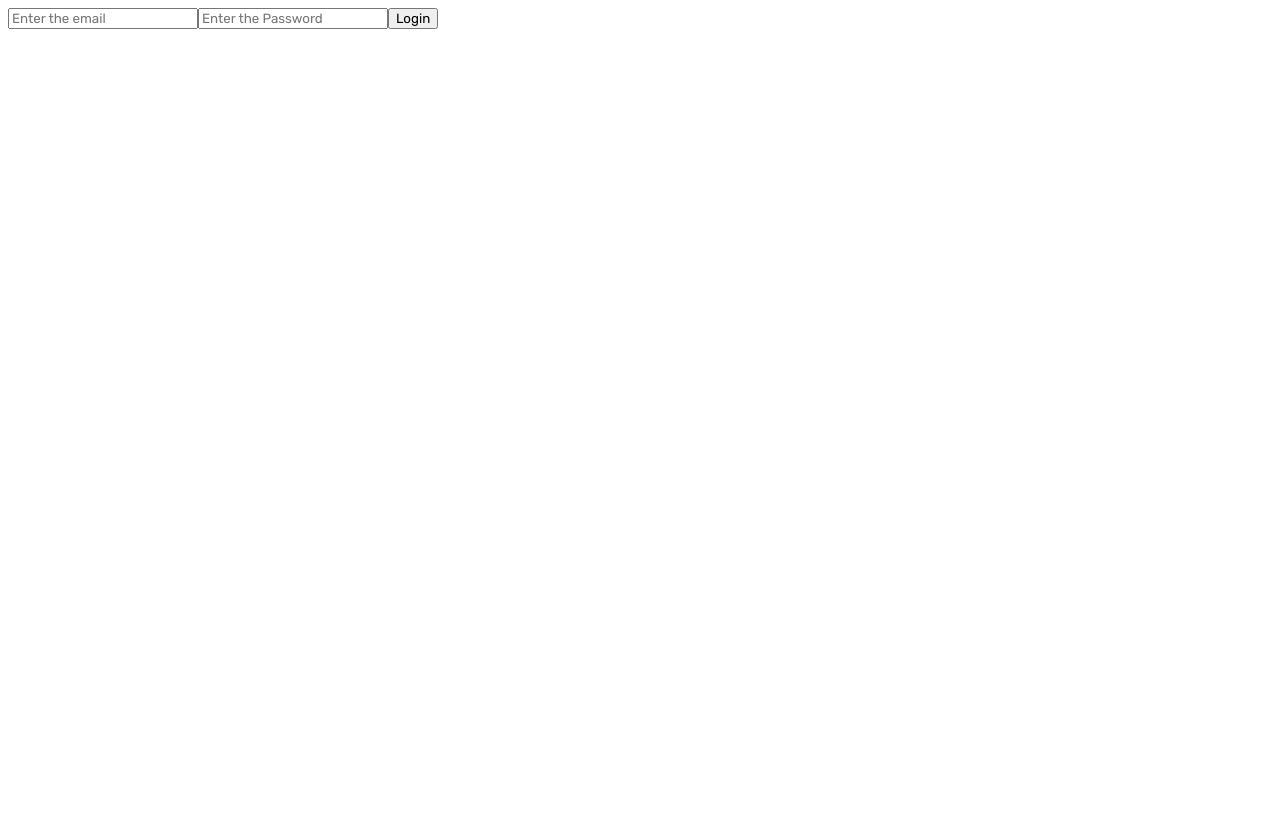
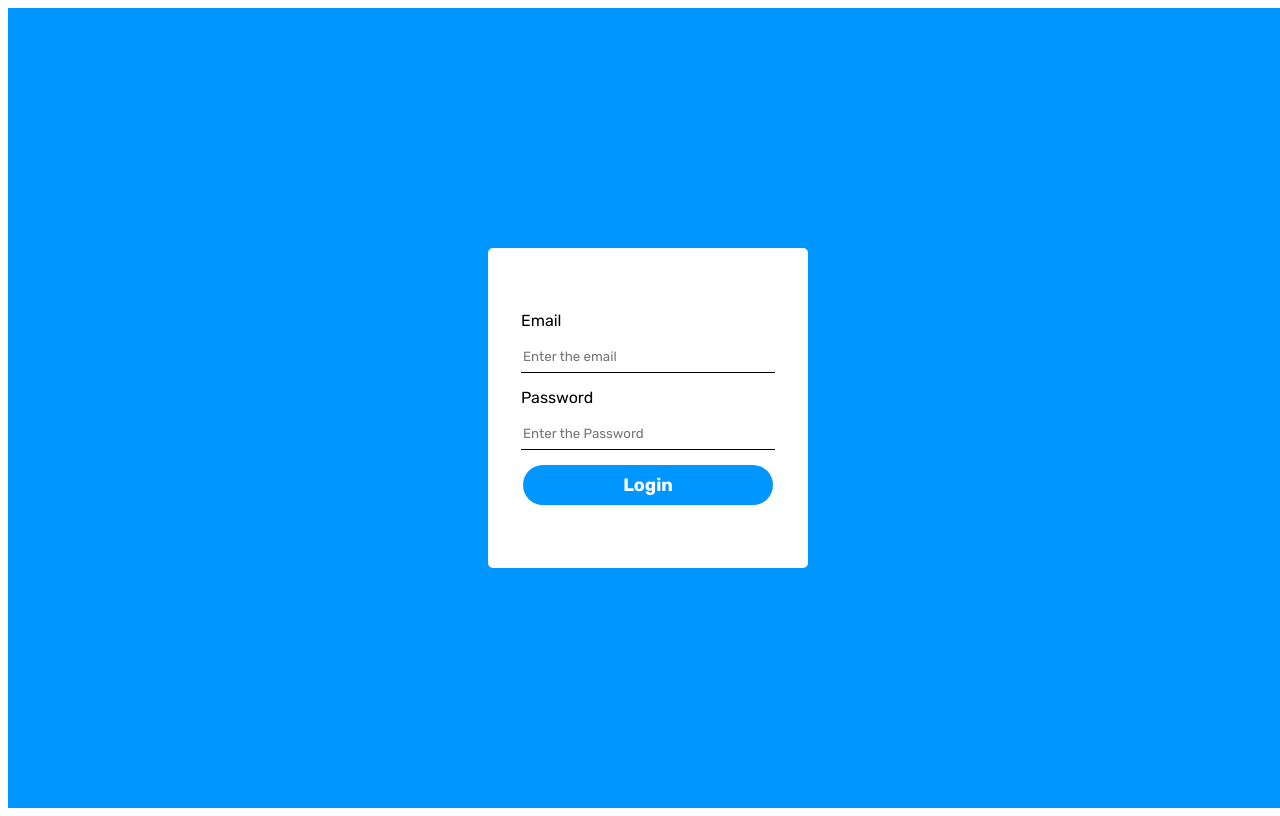
Before and after one commit to Devasenapathi/f2bbilling, a React (Create React App) app: page /#/ in a window 1280 px wide. Built offline with nearby package versions, Linux system fonts and the light colour scheme.

Commit message:
new login page

```diff
--- a/package.json
+++ b/package.json
@@ -15,6 +15,7 @@
     "react-dom": "^18.2.0",
     "react-router-dom": "^6.26.1",
     "react-scripts": "5.0.1",
+    "react-toastify": "^10.0.5",
     "web-vitals": "^2.1.4"
   },
   "scripts": {
--- /dev/null
+++ b/src/screens/login/login.css
@@ -0,0 +1,47 @@
+.login{
+    width: 100vw;
+    height: 100vh;
+    background-color: #0096FF;
+    display: flex;
+    justify-content: center;
+    align-items: center;
+    margin: 0;
+    padding: 0;
+}
+.login-content{
+    width: 25vw;
+    height: 40vh;
+    border-radius: 5px;
+    background-color: white;
+    display: flex;
+    flex-direction: column;
+    align-items: center;
+    justify-content: center;
+    gap: 15px;
+}
+
+.login-content input[type=button]{
+    background-color: #0096FF;
+    border: none;
+    outline: none;
+    width: 250px;
+    height: 40px;
+    border-radius: 20px;
+    color: #fff;
+    font-weight: bold;
+    font-size: 18px;
+}
+
+.login-textbox input{
+    outline: none;
+    width: 250px;
+    height: 30px;
+    border: none;
+    border-bottom: 1px solid black;
+}
+
+.login-textbox{
+    display: flex;
+    flex-direction: column;
+    gap: 10px;
+}
--- a/src/screens/login/login.jsx
+++ b/src/screens/login/login.jsx
@@ -3,6 +3,9 @@ import { loginService } from '../../service/login'
 import { decrypt, encrypt } from '../../helpers/encrypt'
 import { useNavigate } from 'react-router-dom'
 import { getToken, setToken } from '../../utils/storage'
+import './login.css'
+import { ToastContainer, toast } from 'react-toastify'
+import 'react-toastify/dist/ReactToastify.css';
 
 const Login = () => {
   const navigate = useNavigate();
@@ -14,21 +17,36 @@ const Login = () => {
       }
     },[])
     const handleLogin =()=>{
+      if(credetials.email && credetials.password){
         loginService(credetials).then((res)=>{if(res.status===200){
-          console.log(res.data.result)
+          toast.success("Login successfully")
           setToken(res.data.result.token)
           if(getToken().length>0){navigate('/priceChange')}
-        }}).catch((err)=>{console.log(err)})
+        }}).catch((err)=>{
+          toast.error("Incorrect email or password")
+        })
+      }else{
+        toast.error("Enter email and password");
+      }
     }
 
 
 
 
   return (
-    <div>
+    <div className='login'>
+      <ToastContainer />
+        <div className='login-content'>
+          <div className='login-textbox'>
+          <label htmlFor="email">Email</label>
         <input type="text" name="email" id="email" value={decrypt(credetials.email)} onChange={(e)=>setCredentials({...credetials,[e.target.name]:encrypt(e.target.value)})} placeholder='Enter the email'/>
+          </div>
+          <div className='login-textbox'>
+          <label htmlFor="password">Password</label>
         <input type="password" name="password" id="password" value={decrypt(credetials.password)} onChange={(e)=>setCredentials({...credetials,[e.target.name]:encrypt(e.target.value)})} placeholder='Enter the Password'/>
+          </div>
         <input type="button" value="Login" onClick={handleLogin}/>
+        </div>
     </div>
   )
 }
--- a/src/utils/api.jsx
+++ b/src/utils/api.jsx
@@ -1,5 +1,5 @@
-export const BASE_URL = "http://localhost:3000/api/v1/";
-// export const BASE_URL = "https://f2b.farm2bag.com/api/v1/"
+// export const BASE_URL = "http://localhost:3000/api/v1/";
+export const BASE_URL = "https://f2b.farm2bag.com/api/v1/"
 
 export const PRODUCTSAPI = BASE_URL + "b2c/item";
 export const CATEGORYAPI = BASE_URL + "b2c/category";
```
Also changed, not shown: 1 other file (tests, documents, lock files or other folders).
